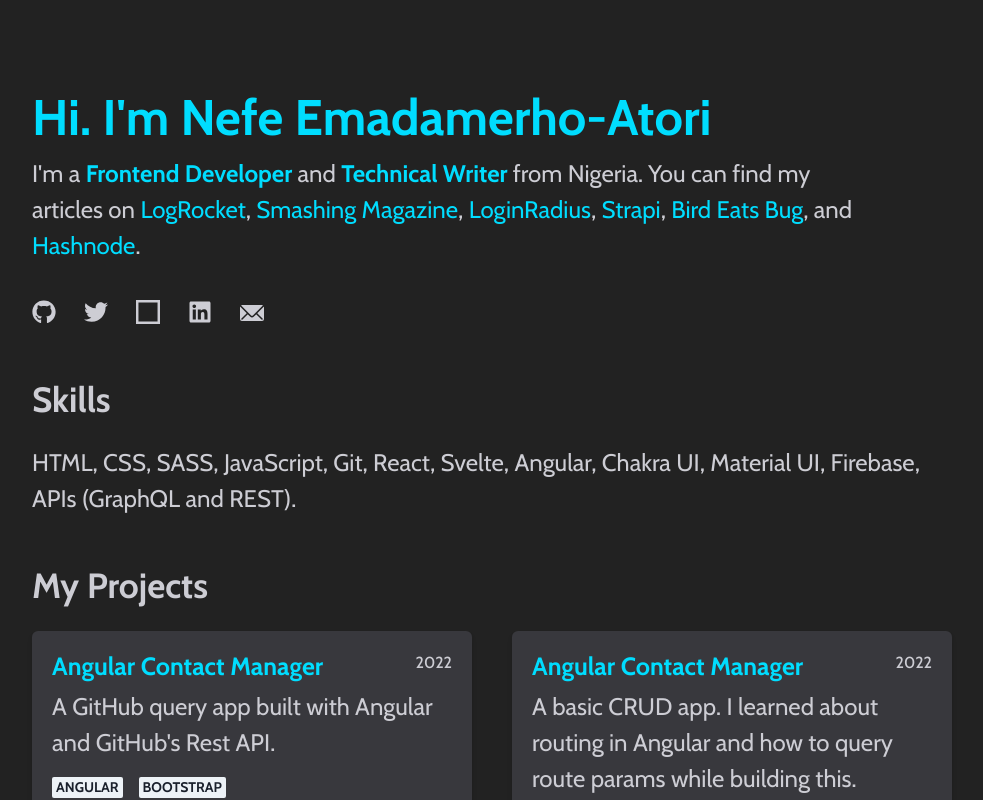
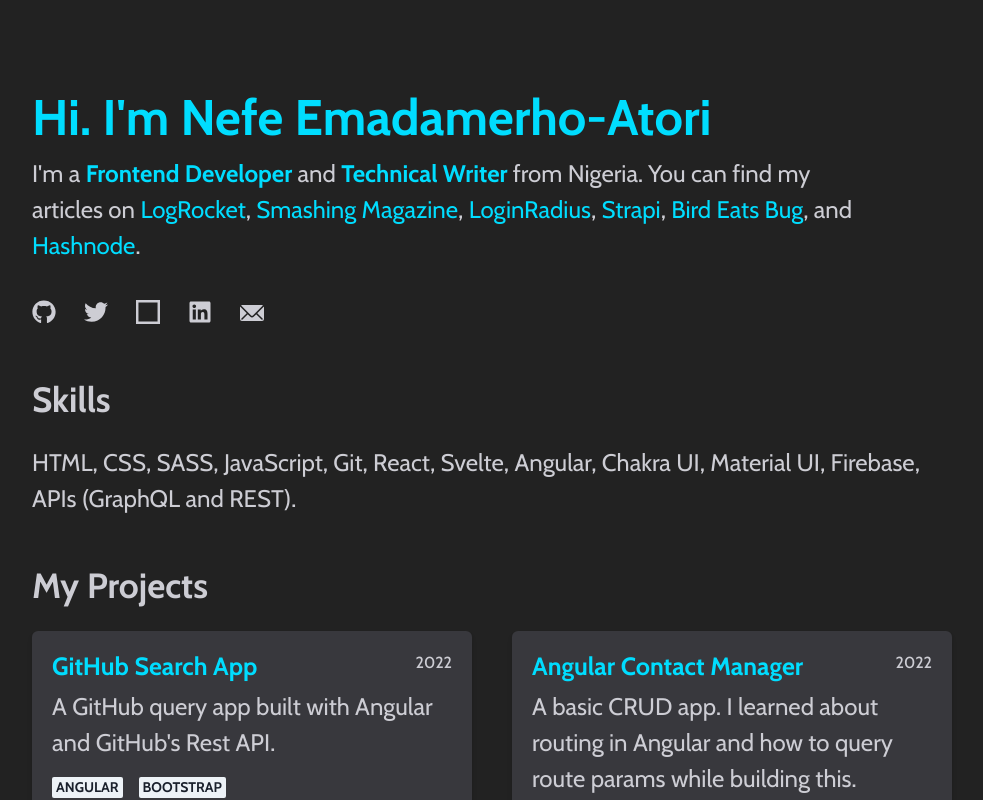
Before and after one commit to nefejames/my-portfolio-v3, a Next.js app: page / in a window 1280 px wide. Shown: the top 800 px of the page, without its empty margins (148-1131 px from the left). Built offline with nearby package versions, Linux system fonts and the light colour scheme.

Commit message:
updated project title

```diff
--- a/data/projectsData.ts
+++ b/data/projectsData.ts
@@ -9,7 +9,7 @@
 
 const projectsData: Project[] = [
   {
-    title: "Angular Contact Manager",
+    title: "GitHub Search App",
     details: "A GitHub query app built with Angular and GitHub's Rest API.",
     tags: ["Angular", "Bootstrap"],
     year: "2022",
```
